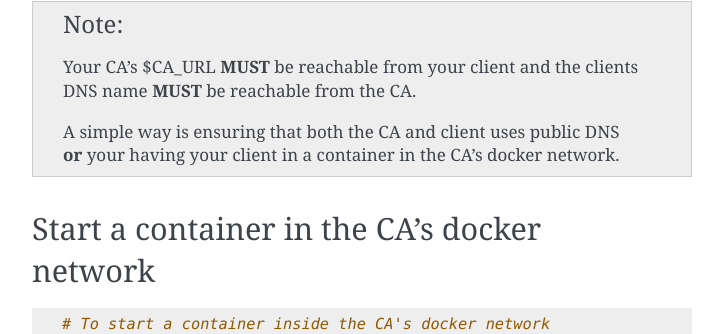
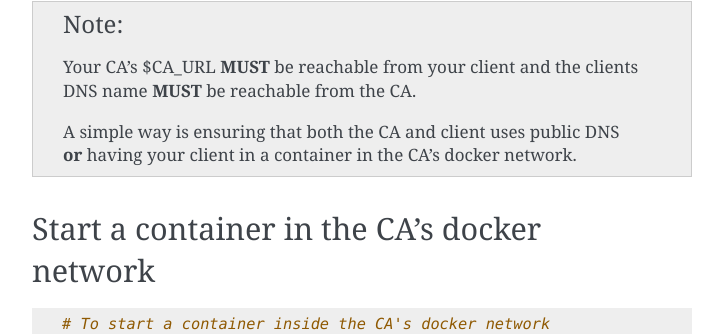
Before and after one commit to SUNET/pkcs11_ca, a Sphinx documentation site: the page built from docs/source/usage.rst, in a window 1280 px wide and 900 px high, scrolled down 711 px. Shown: the part 117-451 px from the top of the window, without its empty margins (388-1111 px from the left). Built offline with Sphinx 7.4.7, drawn with Linux system fonts in a browser that asks for light colours; some of the changed text lies outside the part shown.

Commit message:
more docs

```diff
--- a/docs/source/usage.rst
+++ b/docs/source/usage.rst
@@ -46,7 +46,7 @@ To use PKCS11 CA, first install it using
    Your CA's $CA_URL **MUST** be reachable from your client and the clients DNS name **MUST** be reachable from the CA.
 
    | A simple way is ensuring that both the CA and client uses public DNS
-   | **or** your having your client in a container in the CA's docker network.
+   | **or** having your client in a container in the CA's docker network.
 
 
 Start a container in the CA's docker network
@@ -141,7 +141,7 @@ We will use `Dehydrated <https://github.com/dehydrated-io/dehydrated>`_ as our A
    subprocess.call(["bash", "-c", "cat chain.pem"])
 
    # The private key for the issued certificate
-   print("Private key file: csr_rsa.key")
+   print("Private key file: ./csr_rsa.key")
 
    # Revoking is done in this way. It will, among other things, cause the CA to put the certificate on its CRL.
    # subprocess.call(["bash", "-c", "bash dehydrated --revoke chain.pem --ca 'https://ca:8005/acme/directory'"])
```
